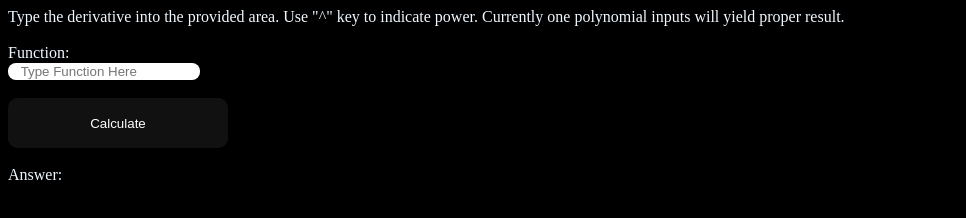
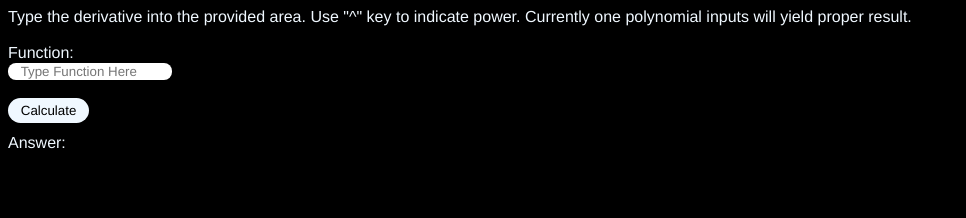
Before and after one commit to alanNEF/CalculusCalc, a plain HTML site: page derivCalc/html/index.html in a window 1280 px wide. Shown: the whole page, without its empty margins (0-966 px from the left). Drawn offline with Linux system fonts and the light colour scheme.

Commit message:
Added more animations and changes to the button

```diff
--- a/derivCalc/css/style.css
+++ b/derivCalc/css/style.css
@@ -1,74 +1,37 @@
 body{
     background-color: black;
     text-decoration: none;
-    font-family: Arial, Helvetica, sans-serif;
+    font-family: Helvetica;
     font: inherit;
     font-size: medium;
     color: aliceblue;
+}
+
+.calcInput{
+    font-family: Helvetica;
+    font-weight: 100;
+    font-size: medium;
+    font-style: normal;
 }
 
 .input-text{
     border-radius: 8px;
     border: 0;
     padding-left: 1%;
+    font-family: Helvetica;
 }
 
-#button-submit {
-    width: 220px;
-    height: 50px;
-    border: none;
-    outline: none;
-    color: #fff;
-    background: #111;
-    cursor: pointer;
-    position: relative;
-    z-index: 0;
-    border-radius: 10px;
+button {
+    border-radius: 10rem;
+    border: 0;
+    background-color:aliceblue;
+    font-family: Helvetica;
+    position: absolute;
+    padding: 0.4%;
+    padding-left: 1%;
+    padding-right: 1%;
 }
 
-button:before {
-    content: '';
-    background: linear-gradient(45deg, #ff0000, #ff7300, #fffb00, #48ff00, #00ffd5, #002bff, #7a00ff, #ff00c8, #ff0000);
-    position: absolute;
-    top: -2px;
-    left:-2px;
-    background-size: 400%;
-    z-index: -1;
-    filter: blur(5px);
-    width: calc(100% + 4px);
-    height: calc(100% + 4px);
-    animation: glowing 20s linear infinite;
-    opacity: 0;
-    transition: opacity .3s ease-in-out;
-    border-radius: 10px;
+button:hover{
+    background-color: aquamarine;
 }
-
-button:active {
-    color: #000
-}
-
-button:active:after {
-    background: transparent;
-}
-
-button:hover:before {
-    opacity: 1;
-}
-
-button:after {
-    z-index: -1;
-    content: '';
-    position: absolute;
-    width: 100%;
-    height: 100%;
-    background: #111;
-    left: 0;
-    top: 0;
-    border-radius: 10px;
-}
-
-@keyframes glowing {
-    0% { background-position: 0 0; }
-    50% { background-position: 400% 0; }
-    100% { background-position: 0 0; }
-}
```
